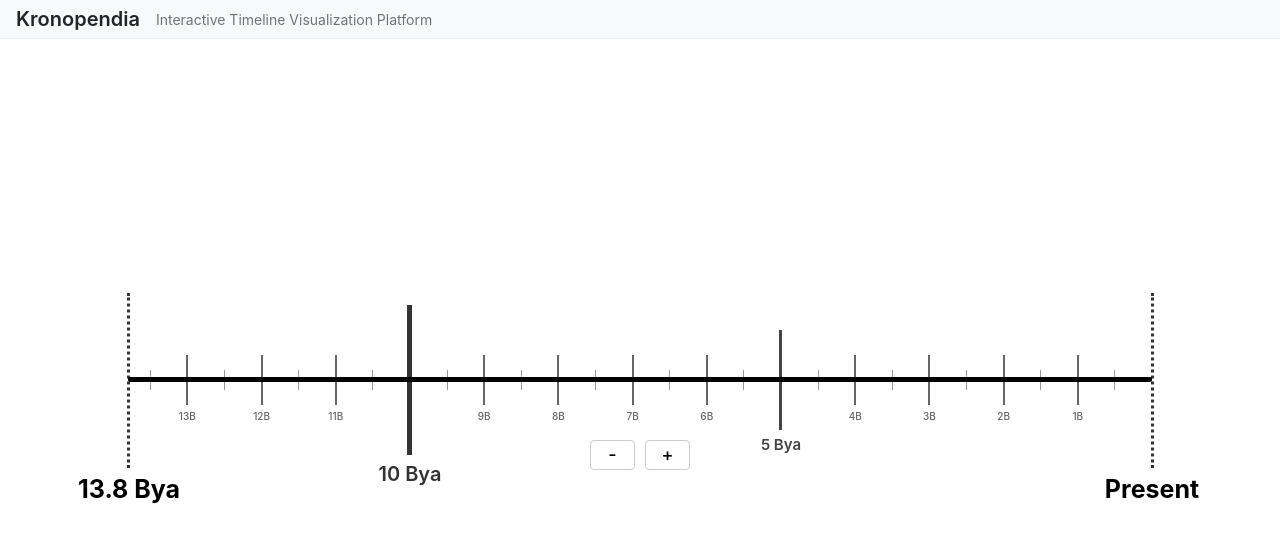
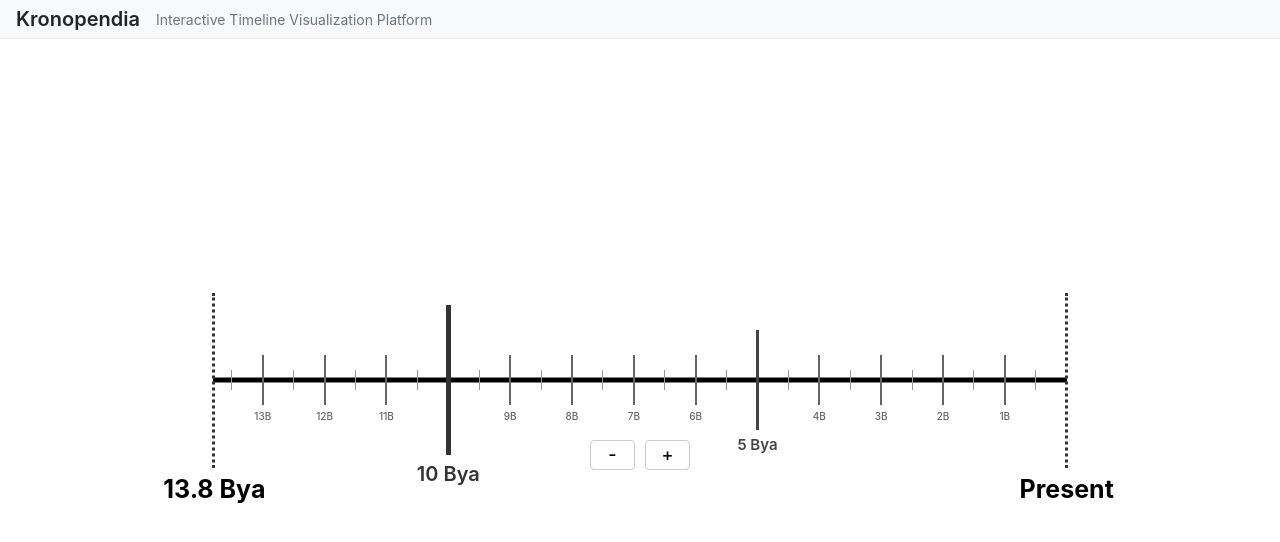
Before and after one commit to Kubbaj/Kronopendia, a React (Vite) app: page / in a window 1280 px wide. Shown: the top 542 px of the page. Built offline with nearby package versions, Linux system fonts and the light colour scheme.

Commit message:
fixed bug on first zoom

```diff
--- a/src/App.tsx
+++ b/src/App.tsx
@@ -1,8 +1,18 @@
-import React from 'react'
+import React, { useState } from 'react'
 import './App.css'
 import Scaffold from './komponents/scaffold/Scaffold'
+import { TimeScope, DEFAULT_SCOPE } from './utils/timeUtils'
 
 function App() {
+  const [scope, setScope] = useState<TimeScope>(DEFAULT_SCOPE);
+  const [isZoomedIn, setIsZoomedIn] = useState(false);
+
+  // Handle scope change
+  const handleScopeChange = (newScope: TimeScope) => {
+    setScope(newScope);
+    setIsZoomedIn(newScope.start !== DEFAULT_SCOPE.start || newScope.end !== DEFAULT_SCOPE.end);
+  };
+
   return (
     <div className="app-container">
       <header className="app-header">
@@ -10,7 +20,11 @@ function App() {
         <p>Interactive Timeline Visualization Platform</p>
       </header>
       <main className="timeline-container">
-        <Scaffold width="80%" />
+        <Scaffold
+          width={isZoomedIn ? "100%" : "80%"}
+          scope={scope}
+          onScopeChange={handleScopeChange}
+        />
       </main>
     </div>
   )
--- /dev/null
+++ b/src/hooks/useZoom.ts
@@ -0,0 +1,52 @@
+import { useState, useCallback } from 'react';
+import { TimeScope, DEFAULT_SCOPE, UNIVERSE_AGE_YEARS } from '../utils/timeUtils';
+
+// Calculate the padding needed to make the timeline take up 80% of the width
+const PADDING_FACTOR = 0.25; // 80% visible means 10% padding on each side (10/80 = 0.125, but we need it relative to the total, so 0.125/0.8 = 0.15625)
+const PADDING_YEARS = UNIVERSE_AGE_YEARS * PADDING_FACTOR;
+
+// The visual scope includes the padding
+const VISUAL_SCOPE: TimeScope = {
+  start: UNIVERSE_AGE_YEARS + PADDING_YEARS,
+  end: -PADDING_YEARS
+};
+
+export function useZoom() {
+  const [scope, setScope] = useState<TimeScope>(VISUAL_SCOPE);
+
+  // Check if we're at the default visual scope
+  const isDefaultScope = scope.start === VISUAL_SCOPE.start && scope.end === VISUAL_SCOPE.end;
+
+  // Simple function to calculate a new scope when zooming
+  const zoom = useCallback((pixelPosition: number, totalWidth: number, zoomFactor: number) => {
+    // Convert pixel position to a point in time
+    const relativePosition = pixelPosition / totalWidth;
+    const currentWidth = scope.start - scope.end;
+    const zoomPoint = scope.start - (relativePosition * currentWidth);
+
+    // Calculate new scope width
+    const newWidth = currentWidth / zoomFactor;
+
+    // When zooming out, check if we should return to default
+    if (zoomFactor < 1 && newWidth >= (VISUAL_SCOPE.start - VISUAL_SCOPE.end) * 0.9) {
+      setScope(VISUAL_SCOPE);
+      return;
+    }
+
+    // Calculate new start and end based on zoom point
+    const newStart = zoomPoint + (relativePosition * newWidth);
+    const newEnd = newStart - newWidth;
+
+    // Ensure we don't go beyond the visual scope bounds
+    setScope({
+      start: Math.min(VISUAL_SCOPE.start, Math.max(VISUAL_SCOPE.end, newStart)),
+      end: Math.max(VISUAL_SCOPE.end, Math.min(VISUAL_SCOPE.start, newEnd))
+    });
+  }, [scope]);
+
+  return {
+    scope,
+    isDefaultScope,
+    zoom
+  };
+}
--- a/src/komponents/scaffold/Scaffold.css
+++ b/src/komponents/scaffold/Scaffold.css
@@ -15,6 +15,14 @@
   justify-content: center;
   align-items: center;
   height: 100%; /* Take up full height of container */
+  width: 100%; /* Always full width */
+}
+
+.timeline-wrapper {
+  position: relative;
+  height: 100%;
+  /* Width will be controlled by the component (80% default, 100% when zoomed) */
+  margin: 0 auto; /* Center the timeline */
 }
 
 .zoom-controls {
--- a/src/komponents/scaffold/Scaffold.tsx
+++ b/src/komponents/scaffold/Scaffold.tsx
@@ -1,81 +1,64 @@
-import React, { useState, useRef, useEffect } from 'react';
+import React, { useRef, useEffect } from 'react';
 import Spine from './Spine';
 import Spokes from './Spokes';
 import './Scaffold.css';
-import { TimeScope, DEFAULT_SCOPE, calculateZoomedScope, pixelPositionToYearsBP, UNIVERSE_AGE_YEARS } from '../../utils/timeUtils';
+import { useZoom } from '../../hooks/useZoom';
 
-interface ScaffoldProps {
-  initialWidth?: string;
-}
-
-const Scaffold: React.FC<ScaffoldProps> = ({
-  initialWidth = '80%'
-}) => {
-  // State for current scope (visible time range)
-  const [scope, setScope] = useState<TimeScope>(DEFAULT_SCOPE);
-
-  // State to track if we're in the initial view or zoomed in
-  const [isZoomedIn, setIsZoomedIn] = useState(false);
+const Scaffold: React.FC = () => {
+  // Use our zoom hook
+  const { scope, zoom } = useZoom();
 
   // Reference to the scaffold content div for measuring
   const scaffoldRef = useRef<HTMLDivElement>(null);
 
-  // Check if we're zoomed in based on the scope
+  // Add wheel event listener
   useEffect(() => {
-    // If the scope is smaller than the full timeline, we're zoomed in
-    const isZoomed = scope.start !== UNIVERSE_AGE_YEARS || scope.end !== 0;
-    setIsZoomedIn(isZoomed);
-  }, [scope]);
+    const handleWheel = (e: WheelEvent) => {
+      if (!scaffoldRef.current) return;
 
-  // Handle zoom in button click
-  const handleZoomIn = () => {
-    const centerPoint = scope.start - (scope.start - scope.end) / 2;
-    setScope(prevScope => calculateZoomedScope(prevScope, centerPoint, 2));
-  };
+      e.preventDefault();
 
-  // Handle zoom out button click
-  const handleZoomOut = () => {
-    const centerPoint = scope.start - (scope.start - scope.end) / 2;
-    setScope(prevScope => calculateZoomedScope(prevScope, centerPoint, 0.5));
-  };
-
-  // Handle mouse wheel for zooming
-  const handleWheel = (e: React.WheelEvent) => {
-    e.preventDefault();
-
-    if (scaffoldRef.current) {
-      // Get the x-coordinate relative to the scaffold
       const rect = scaffoldRef.current.getBoundingClientRect();
       const pixelPosition = e.clientX - rect.left;
       const totalWidth = rect.width;
 
-      // Convert pixel position to years BP
-      const zoomPoint = pixelPositionToYearsBP(pixelPosition, totalWidth, scope);
+      // Zoom in or out based on wheel direction
+      const zoomFactor = e.deltaY < 0 ? 1.1 : 0.9;
+      zoom(pixelPosition, totalWidth, zoomFactor);
+    };
 
-      // Determine zoom factor based on wheel direction
-      const zoomFactor = e.deltaY < 0 ? 1.2 : 0.8;
+    const element = scaffoldRef.current;
+    if (element) {
+      element.addEventListener('wheel', handleWheel, { passive: false });
+      return () => {
+        element.removeEventListener('wheel', handleWheel);
+      };
+    }
+  }, [zoom]);
 
-      // Update scope
-      setScope(prevScope => calculateZoomedScope(prevScope, zoomPoint, zoomFactor));
-    }
+  // Handle button clicks
+  const handleZoomIn = () => {
+    if (!scaffoldRef.current) return;
+    const width = scaffoldRef.current.clientWidth;
+    zoom(width / 2, width, 1.25); // Zoom in from center
   };
 
-  // Calculate the current width based on zoom state
-  const currentWidth = isZoomedIn ? '100%' : initialWidth;
+  const handleZoomOut = () => {
+    if (!scaffoldRef.current) return;
+    const width = scaffoldRef.current.clientWidth;
+    zoom(width / 2, width, 0.8); // Zoom out from center
+  };
 
   return (
     <div className="scaffold-container">
       <div
         className="scaffold-content"
-        style={{ width: currentWidth }}
         ref={scaffoldRef}
-        onWheel={handleWheel}
       >
         <Spine width="100%" scope={scope} />
         <Spokes width="100%" scope={scope} />
       </div>
 
-      {/* Simple zoom controls */}
       <div className="zoom-controls">
         <button onClick={handleZoomOut}>-</button>
         <button onClick={handleZoomIn}>+</button>
--- a/src/komponents/scaffold/Spine.css
+++ b/src/komponents/scaffold/Spine.css
@@ -1,16 +1,10 @@
 .spine-container {
-  display: flex;
-  justify-content: center;
-  align-items: center;
+  position: absolute;
   width: 100%;
-  padding: 0;
-  margin: 0;
-  box-sizing: border-box;
-  position: absolute;
-  top: 50%;
-  transform: translateY(-50%);
-  z-index: 1; /* Ensure spine is above spokes */
-  overflow: visible; /* Allow spine to extend beyond container */
+  height: 100%;
+  top: 0;
+  left: 0;
+  pointer-events: none;
 }
 
 .spine-line {
--- a/src/komponents/scaffold/Spine.tsx
+++ b/src/komponents/scaffold/Spine.tsx
@@ -1,6 +1,6 @@
 import React from 'react';
 import './Spine.css';
-import { TimeScope, DEFAULT_SCOPE } from '../../utils/timeUtils';
+import { TimeScope, DEFAULT_SCOPE, UNIVERSE_AGE_YEARS } from '../../utils/timeUtils';
 
 interface SpineProps {
   width?: string;
@@ -11,20 +11,42 @@ const Spine: React.FC<SpineProps> = ({
   width = '100%',
   scope = DEFAULT_SCOPE
 }) => {
-  // Calculate the width and position of the spine based on the current scope
-  // When zoomed in, the spine will expand beyond the container
-  const spineStyle: React.CSSProperties = {
-    width: '100%', // Always fill the container width
-    position: 'absolute',
-    left: '0',
-    right: '0'
-  };
+  // Calculate the position of universe start and end within the current scope
+  const scopeWidth = scope.start - scope.end;
+
+  // Calculate the percentage positions (0% is left edge, 100% is right edge)
+  const startPercent = ((scope.start - UNIVERSE_AGE_YEARS) / scopeWidth) * 100;
+  const endPercent = ((scope.start - 0) / scopeWidth) * 100;
+
+  // Ensure values are within 0-100% range for visibility checking
+  const visibleStartPercent = Math.max(0, Math.min(100, startPercent));
+  const visibleEndPercent = Math.max(0, Math.min(100, endPercent));
+
+  // Only show spine if at least part of it is visible
+  const isSpineVisible = visibleStartPercent < 100 && visibleEndPercent > 0;
+
+  if (!isSpineVisible) {
+    return null;
+  }
+
+  // Calculate the actual visible portion of the spine
+  const spineLeft = `${visibleStartPercent}%`;
+  const spineWidth = `${visibleEndPercent - visibleStartPercent}%`;
 
   return (
     <div className="spine-container">
       <div
         className="spine-line"
-        style={spineStyle}
+        style={{
+          position: 'absolute',
+          left: spineLeft,
+          width: spineWidth,
+          height: '5px',
+          backgroundColor: '#000',
+          borderRadius: '2px',
+          top: '50%',
+          transform: 'translateY(-50%)'
+        }}
       />
     </div>
   );
--- a/src/komponents/scaffold/Spokes.tsx
+++ b/src/komponents/scaffold/Spokes.tsx
@@ -1,6 +1,6 @@
 import React from 'react';
 import './Spokes.css';
-import { generateCosmicTimePoints, calculateTimePosition, TimePoint, SpokeSize, TimeScope, DEFAULT_SCOPE } from '../../utils/timeUtils';
+import { generateCosmicTimePoints, calculateTimePosition, TimePoint, SpokeSize, TimeScope, DEFAULT_SCOPE, UNIVERSE_AGE_YEARS } from '../../utils/timeUtils';
 
 interface SpokesProps {
   width: string;
```
Also changed, not shown: src/utils/timeUtils.ts (+19 -12 lines).
